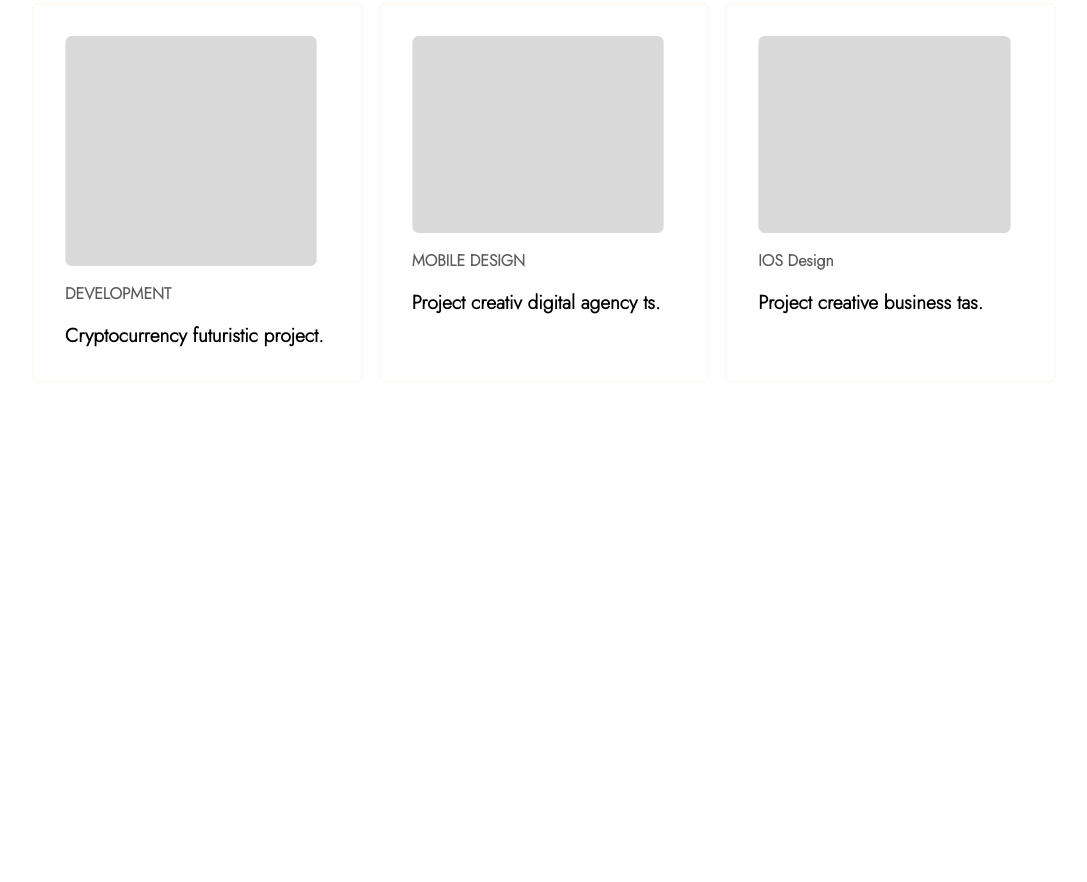
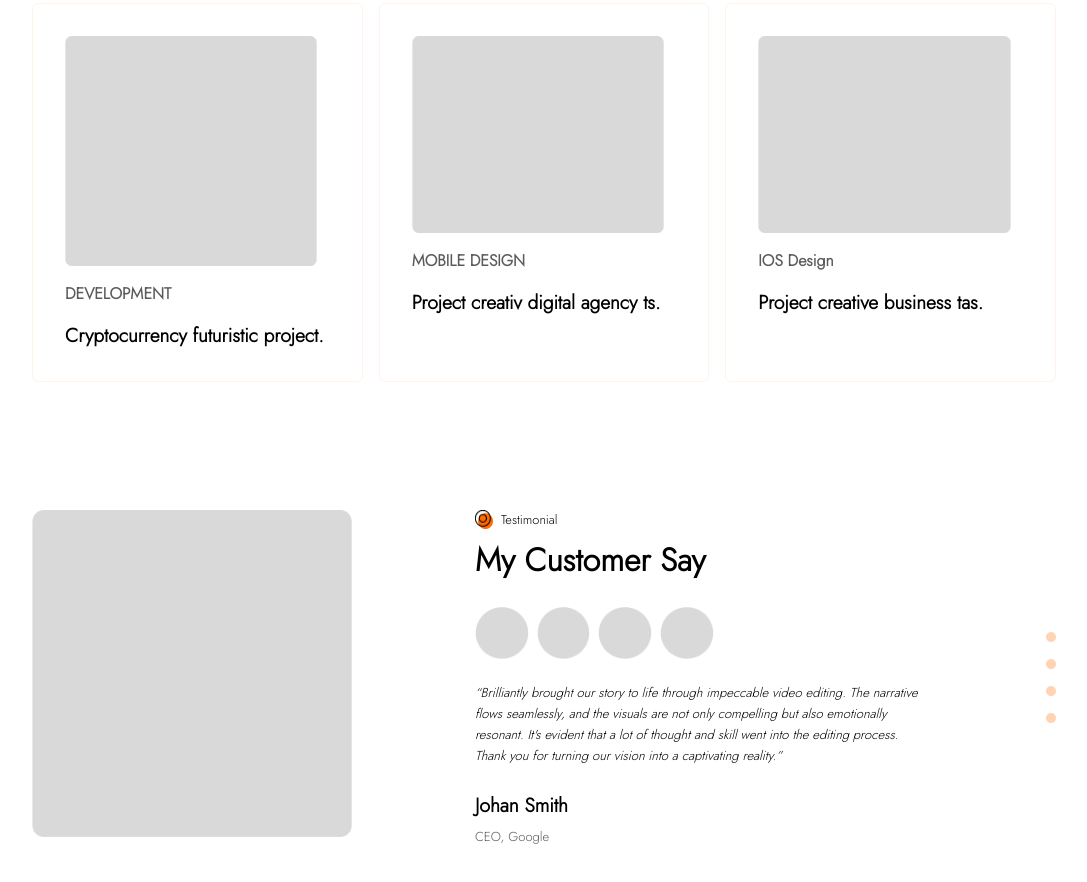
Before and after one commit to 770navyasharma/Pradhumnraj-Portfolio, a plain HTML site: page index.html in a window 1280 px wide. Shown: the part 3605-4487 px from the top of the page, without its empty margins (96-1183 px from the left). Before the commit the page ends 3987 px from the top, so only its background shows below. Drawn offline with Linux system fonts and the light colour scheme.

Commit message:
completed testimonials section and added relevant files

```diff
--- a/index.html
+++ b/index.html
@@ -326,5 +326,43 @@ Let's craft exceptional user experiences together.
 
     </div>
 
+    <div class="testimonial-section">
+        <div class="testimonial-left-image">
+            <img src="testimonial-left-image.png" alt="" class="testimonial-left">
+        </div>
+        <div class="testimonial-right-main">
+            <div class="testimonial-header">
+                <div class="testimonial-header-upper-layer">
+                    <img src="Frame.png" alt="">
+                    <p class="testimonial-heading">Testimonial</p>
+                </div>
+                <h1 class="customers-say-heading">My Customer Say</h1>
+            </div>
+            <div class="testimonial-customer-select-menu">
+                <img src="testimonial-icon.png" alt="customer-one" class="customer-select-icons customer-one">
+                <img src="testimonial-icon.png" alt="customer-two" class="customer-select-icons customer-two">
+                <img src="testimonial-icon.png" alt="customer-three" class="customer-select-icons customer-three">
+                <img src="testimonial-icon.png" alt="customer-four" class="customer-select-icons customer-four">
+            </div>
+            <div class="testimonial-description">
+                <p class="testimonial-description-para">“Brilliantly brought our story to life through impeccable video editing. The narrative flows seamlessly, and the visuals are not only compelling but also emotionally resonant. It's evident that a lot of thought and skill went into the editing process. Thank you for turning our vision into a captivating reality.”</p>
+            </div>
+            <div class="testimonial-customer-info">
+                <div class="customer-name">
+                    <h2>Johan Smith</h2>
+                </div>
+                <div class="customer-designation">
+                    <p>CEO, Google</p>
+                </div>
+            </div>
+        </div>
+    <div class="testimonial-rightmost-selection-radios">
+        <img src="Shape.png" alt="" class="radios">
+        <img src="Shape.png" alt="" class="radios">
+        <img src="Shape.png" alt="" class="radios">
+        <img src="Shape.png" alt="" class="radios">
+    </div>
+    </div>
+
 </body>
 </html>
--- a/style.css
+++ b/style.css
@@ -489,3 +489,67 @@ a{
     width: 85%;
     height: auto;
 }
+
+.testimonial-section{
+    display: flex;
+    width: 80%;
+    margin: 8rem auto;
+    gap: 12%;
+}
+
+.testimonial-left-image,.testimonial-left{
+    width: 20rem;
+    height: 95%;
+}
+
+.testimonial-right-main{
+    display: flex;
+    flex-direction: column;
+    gap: 1.5rem;
+
+}
+
+.testimonial-header{
+    display: flex;
+    flex-direction: column;
+    gap: 0.5rem;
+}
+
+.testimonial-header-upper-layer{
+    display: flex;
+    gap: 0.5rem;
+    font-size: 0.8rem;
+}
+
+.testimonial-customer-select-menu{
+    display: flex;
+    gap: 0.5rem;
+}
+
+.customer-select-icons{
+    width: 12%;
+}
+
+.testimonial-description-para{
+    font-size: small;
+    font-style: italic;
+    line-height: 1.3rem;
+}
+
+.testimonial-customer-info{
+    display: flex;
+    flex-direction: column;
+    gap: 0.5rem;
+    font-size: small;
+}
+
+.customer-designation{
+    color: rgb(93, 93, 93);
+}
+
+.testimonial-rightmost-selection-radios{
+    display: flex;
+    flex-direction: column;
+    justify-content: center;
+    gap: 1rem;
+}
```
Also changed, not shown: Shape.png (added), testimonial-icon.png (added), testimonial-left-image.png (added).
